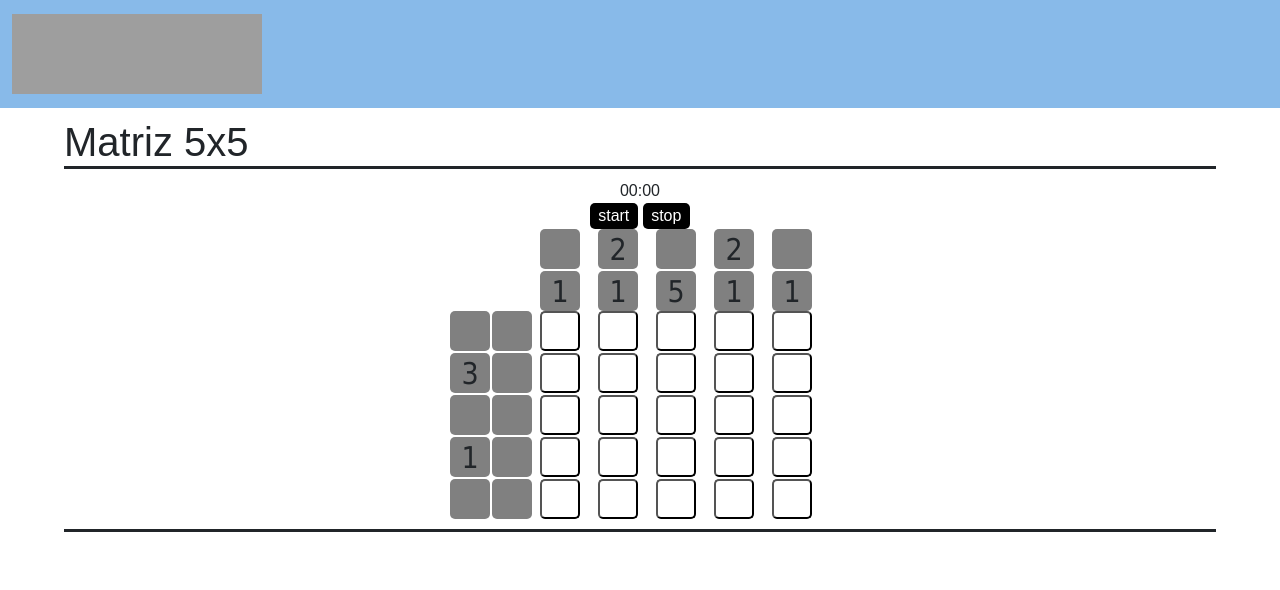
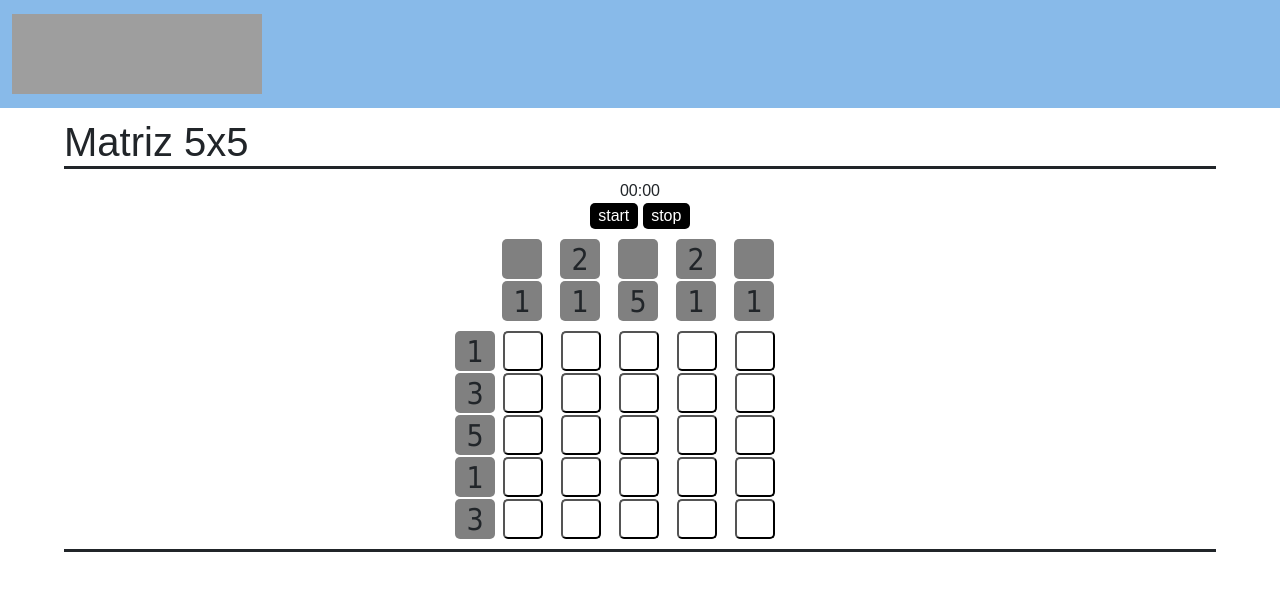
Before and after one commit to LincolnCFCruz/Solograma, an Angular app: page /5x5 in a window 1280 px wide. Shown: the top 590 px of the page. Built offline with nearby package versions, Linux system fonts and the light colour scheme; grey boxes are pictures that could not be loaded.

Commit message:
Gabarito top e left atualizado
Alguma coisa está crashando, verificar o que é

```diff
--- a/src/app/nonograma-desafio/nonograma-desafio.component.css
+++ b/src/app/nonograma-desafio/nonograma-desafio.component.css
@@ -0,0 +1,72 @@
+* {
+    margin: 0;
+    padding: 0;
+    font-family: sans-serif;
+    -webkit-font-smoothing: antialiased;
+    -moz-osx-font-smoothing: grayscale;
+}
+
+.main-page h1{
+    border-bottom-style: solid;
+    width: 90%;
+    margin-left: 5%;
+    margin-top: 10px;
+    margin-bottom: 10px;
+}
+
+.table {
+    display: flex;
+    justify-content: center;
+    flex-direction: column;
+}
+
+.top {
+    width: 0px;
+    margin: 10px auto;
+}
+
+.bottom {
+    display: flex;
+    width: 0px;
+    margin: auto;
+}
+
+.matriz {
+    display: grid;
+    grid-template-rows: repeat(19, 40px);
+    grid-gap: 2px;
+    grid-auto-flow: column;
+    align-items: center;
+    align-content: center;
+}
+
+.task-top {
+    display: grid;
+    grid-template-columns: repeat(32, 56px);
+    grid-gap: 2px;
+    grid-auto-flow: row;
+    margin-left: -900px;
+}
+
+.task-left {
+    display: grid;
+    grid-template-rows: repeat(19, 40px);
+    grid-gap: 2px;
+    grid-auto-flow: column;
+    /* margin-right: auto; */
+    /* padding: 10px; */
+    margin-left: -1285px;
+
+}
+
+.task-cell {
+    display: flex;
+    align-items: center;
+    justify-content: center;
+    font-family: Tahoma;
+    font-size: 30px;
+    width: 40px;
+    height: 40px;
+    border-radius: 5px;
+    background-color: gray;
+}
--- a/src/app/nonograma-desafio/nonograma-desafio.component.html
+++ b/src/app/nonograma-desafio/nonograma-desafio.component.html
@@ -1,3 +1,27 @@
-<app-count-up-timer></app-count-up-timer>
+<div class="main-page">
+    <h1>Matriz 15x15</h1>
 
-<p>nonograma-desafio works!</p>
+    <app-count-up-timer></app-count-up-timer>
+    <div class="table">
+        <div class="top">
+            <div class="task-top">
+                <div class="task-cell" *ngFor="let val of upperHeaderValues; let i = index">
+                    {{printUpperHeaderValues(i)}}
+                </div>
+            </div>
+        </div>
+        <div class="bottom">
+            <div class="task-left">
+                <div class="task-cell" *ngFor="let val of leftHeaderValues; let i = index">
+                    {{printLeftHeaderValues(i)}}
+                </div>
+            </div>
+            <div class="matriz">
+                <app-square *ngFor="let val of squares; let i = index" (click)="verify(i)">
+                </app-square>
+            </div>
+        </div>
+    </div>
+
+    <h1></h1>
+</div>
--- a/src/app/nonograma-desafio/nonograma-desafio.component.ts
+++ b/src/app/nonograma-desafio/nonograma-desafio.component.ts
@@ -1,4 +1,5 @@
 import { Component, OnInit } from '@angular/core';
+import { Router } from '@angular/router';
 
 @Component({
   selector: 'app-nonograma-desafio',
@@ -6,10 +7,105 @@ import { Component, OnInit } from '@angular/core';
   styleUrls: ['./nonograma-desafio.component.css']
 })
 export class NonogramaDesafioComponent implements OnInit {
+  squares: number[];
+  upperHeaderValues: number[]
+  leftHeaderValues: number[]
+  xIsNext: boolean;
+  countError: number;
+  countPassUser: number;
+  countPassTotal: number;
 
-  constructor() { }
+  constructor(private _router: Router) { }
 
   ngOnInit(): void {
+    this.newGame()
   }
 
+  newGame() {
+    this.squares =
+     [0,0,0,0,0,0,0,0,0,0,0,0,0,0,0,0,0,0,0,0,0,0,0,0,0,0,0,0,0,0,0,0,
+      0,0,0,0,0,0,0,0,0,0,0,0,0,0,0,0,0,0,0,0,0,0,0,0,0,0,0,0,0,0,0,0,
+      0,0,0,0,0,0,0,0,0,0,0,0,0,0,0,0,0,0,0,0,0,0,0,0,0,0,0,0,0,0,0,0,
+      0,0,0,0,0,0,0,0,0,0,0,0,0,0,0,0,0,0,0,0,0,0,0,0,0,0,0,0,0,0,0,0,
+      0,0,0,0,0,0,0,0,0,0,0,0,0,0,0,0,0,0,0,0,0,0,0,0,0,0,0,0,0,0,0,0,
+      0,0,0,0,0,0,0,0,0,0,0,0,0,0,0,0,0,0,0,0,0,0,0,0,0,0,0,0,0,0,0,0,
+      0,0,0,0,0,0,0,0,0,0,0,0,0,0,0,0,0,0,0,0,0,0,0,0,0,0,0,0,0,0,0,0,
+      0,0,0,0,0,0,0,0,0,0,0,0,0,0,0,0,0,0,0,0,0,0,0,0,0,0,0,0,0,0,0,0,
+      0,0,0,0,0,0,0,0,0,0,0,0,0,0,0,0,0,0,0,0,0,0,0,0,0,0,0,0,0,0,0,0,
+      0,0,0,0,0,0,0,0,0,0,0,0,0,0,0,0,0,0,0,0,0,0,0,0,0,0,0,0,0,0,0,0,
+      0,0,0,0,0,0,0,0,0,0,0,0,0,0,0,0,0,0,0,0,0,0,0,0,0,0,0,0,0,0,0,0,
+      0,0,0,0,0,0,0,0,0,0,0,0,0,0,0,0,0,0,0,0,0,0,0,0,0,0,0,0,0,0,0,0,
+      0,0,0,0,0,0,0,0,0,0,0,0,0,0,0,0,0,0,0,0,0,0,0,0,0,0,0,0,0,0,0,0,
+      0,0,0,0,0,0,0,0,0,0,0,0,0,0,0,0,0,0,0,0,0,0,0,0,0,0,0,0,0,0,0,0,
+      0,0,0,0,0,0,0,0,0,0,0,0,0,0,0,0,0,0,0,0,0,0,0,0,0,0,0,0,0,0,0,0,
+      0,0,0,0,0,0,0,0,0,0,0,0,0,0,0,0,0,0,0,0,0,0,0,0,0,0,0,0,0,0,0,0,
+      0,0,0,0,0,0,0,0,0,0,0,0,0,0,0,0,0,0,0,0,0,0,0,0,0,0,0,0,0,0,0,0,
+      0,0,0,0,0,0,0,0,0,0,0,0,0,0,0,0,0,0,0,0,0,0,0,0,0,0,0,0,0,0,0,0,
+      0,0,0,0,0,0,0,0,0,0,0,0,0,0,0,0,0,0,0,0,0,0,0,0,0,0,0,0,0,0,0,0,]
+    this.upperHeaderValues =
+    [
+      0,0,9,9,8,6,5,0,0,1,0,0 ,0 ,0 ,0 ,0,0 ,0,0 ,0,0,0,0,0,0,0,0,0,0,0,0,0,
+      0,7,1,1,1,1,1,5,5,3,0,2 ,0 ,0 ,0 ,0,0 ,0,0 ,0,0,0,0,0,0,0,0,0,0,0,0,0,
+      4,1,1,1,1,1,1,1,1,1,5,1 ,0 ,5 ,0 ,4,0 ,3,0 ,2,0,1,0,0,0,0,0,1,1,0,0,0,
+      1,1,1,1,1,1,1,1,1,4,6,12,17,10,16,9,13,7,11,6,8,4,5,5,5,5,5,3,3,3,3,1,
+    ]
+    this.leftHeaderValues = [
+      0,0,0,0,0,0 ,8,0 ,0 ,0 ,0 ,0 ,0,0,0,0,0,0,0,
+      0,0,0,0,0,0 ,1,0 ,0 ,0 ,0 ,0 ,0,0,0,0,0,0,0,
+      0,0,0,0,0,0 ,1,0 ,0 ,0 ,0 ,0 ,0,0,0,0,0,0,0,
+      0,0,0,0,0,0 ,1,0 ,0 ,0 ,0 ,0 ,0,0,0,0,0,0,0,
+      0,0,0,0,0,0 ,1,0 ,0 ,0 ,0 ,0 ,0,0,0,0,0,0,0,
+      0,0,0,0,0,0 ,1,0 ,0 ,0 ,0 ,0 ,0,0,0,0,0,0,0,
+      0,0,0,0,0,0 ,1,0 ,0 ,0 ,0 ,0 ,0,0,0,0,0,0,0,
+      0,4,5,5,5,0 ,5,0 ,0 ,0 ,0 ,8 ,0,0,7,0,0,0,7,
+      3,4,6,7,9,28,2,30,29,26,11,10,9,9,7,7,6,4,4,
+
+    ]
+    this.countError = 0;
+    this.countPassTotal = 6;
+    this.countPassUser = 0;
+  }
+
+  verify(idx: number) {
+    if (this.squares[idx] == 1) {
+      this.countPassUser ++;
+    }
+    else{
+      window.alert("ERROU!");
+      this.countError ++;
+    }
+    this.calculateWinner()
+  }
+
+  calculateWinner(){
+    if (this.countPassUser == this.countPassTotal){
+      this._router.navigate(['/ganhou'])
+      }
+
+    if (this.countError >= 3){
+      if (confirm("Você perdeu, deseja reiniciar?"))
+        this.newGame()
+      else{
+        this._router.navigate(['/']);
+      }
+    }
+  }
+
+  printUpperHeaderValues(idx: number){
+    if(this.upperHeaderValues[idx] != 0){
+      return this.upperHeaderValues[idx];
+    }else{
+      return null;
+    }
+  }
+
+  printLeftHeaderValues(idx: number){
+    if(this.leftHeaderValues[idx] != 0){
+      return this.leftHeaderValues[idx];
+    }else{
+      return null;
+    }
+  }
+
+
 }
--- a/src/app/nonograma10x10/nonograma10x10.component.ts
+++ b/src/app/nonograma10x10/nonograma10x10.component.ts
@@ -26,13 +26,13 @@ export class Nonograma10x10Component implements OnInit {
                     0,0,0,1,0,1,1,1,1,1,0,0,0,0,1,0,0,1,0,0,0,0,0,0,1,
                     0,1,1,1,0,0,0,0,0,1,1,1,1,1,1,0,0,0,1,1,1,1,1,1,1,
                     1,0,1,1,0,1,1,1,1,1,1,1,1,0,0,0,1,1,1,1,1,1,0,0,0]
-    this.upperHeaderValues = [0,2,0,2,0,1,1,5,1,1,
-                              0,2,0,2,0,1,1,5,1,1,
-                              0,2,0,2,0,1,1,5,1,1]
-    this.leftHeaderValues = [0,3,0,1,0,0,0,0,0,0,
-                             0,3,0,1,0,0,0,0,0,0,
-                             0,3,0,1,0,0,0,0,0,0,
-                             0,3,0,1,0,0,0,0,0,0]
+    this.upperHeaderValues = [0,1,0,1,0,1,1,5,1,1,
+                              4,1,0,1,4,0,0,1,1,0,
+                              3,5,9,5,4,3,2,2,2,4]
+    this.leftHeaderValues = [0,0,1,0,0,0,0,0,0,0,
+                             0,0,1,3,0,0,0,0,0,0,
+                             1,0,1,1,1,3,5,6,0,0,
+                             1,5,1,1,1,1,2,2,8,6]
     this.countError = 0;
     this.countPassTotal = 6;
     this.countPassUser = 0;
--- a/src/app/nonograma15x15/nonograma15x15.component.ts
+++ b/src/app/nonograma15x15/nonograma15x15.component.ts
@@ -39,16 +39,17 @@ export class Nonograma15x15Component implements OnInit {
       0,1,0,0,0,0,0,1,1,0,0,0,0,1,0,
       1,1,1,1,1,1,1,1,1,1,1,1,1,1,1]
     this.upperHeaderValues =
-    [0,3,0,1,0,0,0,0,0,0,0,0,0,0,0,
-      0,3,0,1,0,0,0,0,0,0,0,0,0,0,0,
-      0,3,0,1,0,0,0,0,0,0,0,0,0,0,0,
-      0,3,0,1,0,0,0,0,0,0,0,0,0,0,0,
-      0,3,0,1,0,0,0,0,0,0,0,0,0,0,0]
-    this.leftHeaderValues = [0,3,0,1,0,0,0,0,0,0,0,0,0,0,0,
-      0,3,0,1,0,0,0,0,0,0,0,0,0,0,0,
-      0,3,0,1,0,0,0,0,0,0,0,0,0,0,0,
-      0,3,0,1,0,0,0,0,0,0,0,0,0,0,0,
-      0,3,0,1,0,0,0,0,0,0,0,0,0,0,0]
+    [ 0,0,0,0,0,0,0,0,0,0,0,1,0,0,0,
+      0,0,0,0,0,1,0,0,0,0,4,1,1,0,0,
+      0,0,0,4,7,4,0,1,2,3,1,2,1,0,1,
+      1,0,3,2,2,2,4,2,1,2,2,2,1,0,1,
+      1,8,1,1,1,1,1,4,4,1,1,1,1,8,1]
+    this.leftHeaderValues = [
+      0,0,0,0,0,0,0,0,0 ,0,0,1,0,0,0,
+      0,0,0,0,0,0,5,7,0 ,0,1,3,0,1,0,
+      0,0,0,0,0,0,1,1,0 ,0,3,2,1,1,0,
+      0,0,0,2,1,0,1,1,0 ,1,2,2,2,2,0,
+      1,2,1,2,2,9,1,1,15,1,1,1,1,1,15]
     this.countError = 0;
     this.countPassTotal = 6;
     this.countPassUser = 0;
--- a/src/app/nonograma5x5/nonograma5x5.component.css
+++ b/src/app/nonograma5x5/nonograma5x5.component.css
@@ -6,7 +6,7 @@
     -moz-osx-font-smoothing: grayscale;
 }
 
-.main-page h1 {
+.main-page h1{
     border-bottom-style: solid;
     width: 90%;
     margin-left: 5%;
@@ -15,24 +15,20 @@
 }
 
 .table {
-    width: 60%;
-    margin:  auto;
+    display: flex;
+    justify-content: center;
+    flex-direction: column;
 }
 
 .top {
-    width: 200px;
-    margin: auto;
-    /* margin-right: auto; */
+    width: 0px;
+    margin: 10px auto;
 }
 
 .bottom {
-    width: 380px;
-    /* margin: auto auto 0 auto; */
-    margin-left: auto;
-    margin-right: auto;
     display: flex;
-    align-content: center;
-    align-items: center;
+    width: 0px;
+    margin: auto;
 }
 
 .matriz {
@@ -49,6 +45,7 @@
     grid-template-columns: repeat(5, 56px);
     grid-gap: 2px;
     grid-auto-flow: row;
+    margin-left: -138px;
 }
 
 .task-left {
@@ -56,6 +53,9 @@
     grid-template-rows: repeat(5, 40px);
     grid-gap: 2px;
     grid-auto-flow: column;
+    /* margin-right: auto; */
+    /* padding: 10px; */
+    margin-left: -185px;
 
 }
 
--- a/src/app/nonograma5x5/nonograma5x5.component.ts
+++ b/src/app/nonograma5x5/nonograma5x5.component.ts
@@ -23,9 +23,17 @@ export class Nonograma5x5Component implements OnInit {
   }
 
   newGame() {
-    this.squares = [1,0,0,0,0,1,1,1,0,0,0,0,0,0,0,1,0,0,0,0,1,0,0,0,0]
-    this.upperHeaderValues = [0,2,0,2,0,1,1,5,1,1]
-    this.leftHeaderValues = [0,3,0,1,0,0,0,0,0,0]
+    this.squares = [0,0,0,0,0,
+                    0,0,0,0,0,
+                    0,0,0,0,0,
+                    0,0,0,0,0,
+                    0,0,0,0,0]
+    this.upperHeaderValues = [
+      0,2,0,2,0,
+      1,1,5,1,1]
+    this.leftHeaderValues = [
+      1,3,5,1,3
+    ]
     this.squaresPassed = [];
     this.countError = 0;
     this.countPassTotal = 6;
```
Also changed, not shown: 1 other file (tests, documents, lock files or other folders).
